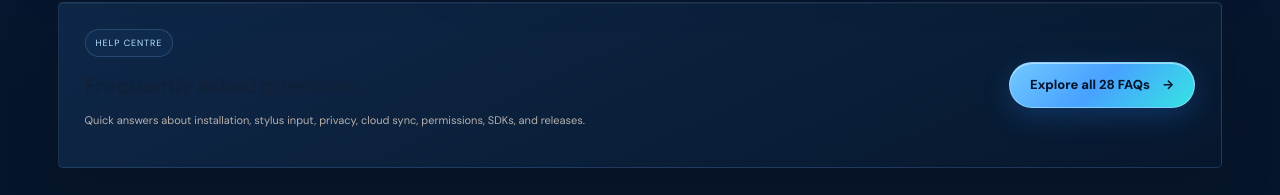
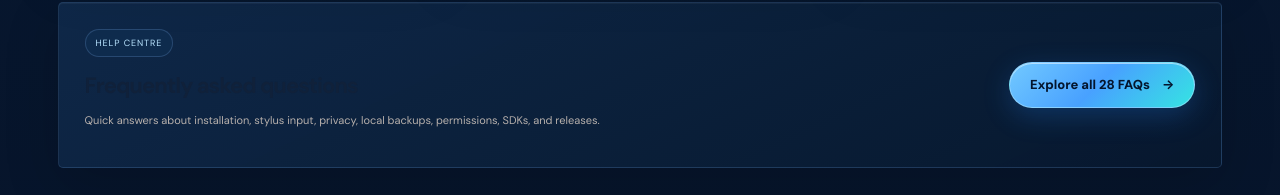
Before and after one commit to shinuXcode/Snote, a Next.js app in the folder website/: page /docs in a window 1280 px wide. Shown: the part 1588-1783 px from the top of the page. Built offline with nearby package versions, Linux system fonts and the light colour scheme; a web font is replaced by a local one.

Commit message:
Align documentation index with local-only transfer model

```diff
--- a/website/app/docs/page.tsx
+++ b/website/app/docs/page.tsx
@@ -34,7 +34,7 @@ export default function DocsPage() {
    <span className="feature-number">{n} / PDF</span><h2>{title}</h2><p className="muted">{body}</p>
    <div className="docs-actions"><a className="docs-view" href={"/api/docs/"+slug} target="_blank" rel="noreferrer">Read online <span aria-hidden="true">↗</span></a><a className="docs-download" href={"/api/docs/"+slug+"?download=1"} download>Download PDF <span aria-hidden="true">↓</span></a></div>
   </article>)}</div>
-  <section className="docs-faq card"><div><span className="pill">HELP CENTRE</span><h2>Frequently asked questions</h2><p className="muted">Quick answers about installation, stylus input, privacy, cloud sync, permissions, SDKs, and releases.</p></div><Link className="cta" href="/faqs">Explore all 28 FAQs <span aria-hidden="true">→</span></Link></section>
+  <section className="docs-faq card"><div><span className="pill">HELP CENTRE</span><h2>Frequently asked questions</h2><p className="muted">Quick answers about installation, stylus input, privacy, local backups, permissions, SDKs, and releases.</p></div><Link className="cta" href="/faqs">Explore all 28 FAQs <span aria-hidden="true">→</span></Link></section>
   <p className="docs-note">Legal and security documents are informational and do not replace legal advice, platform-specific permission review, or a production security audit. Features can vary by version. PDF covers credit Sadab as founder/creator; interior pages carry Snotee and author footers.</p>
  </main>;
 }
```
